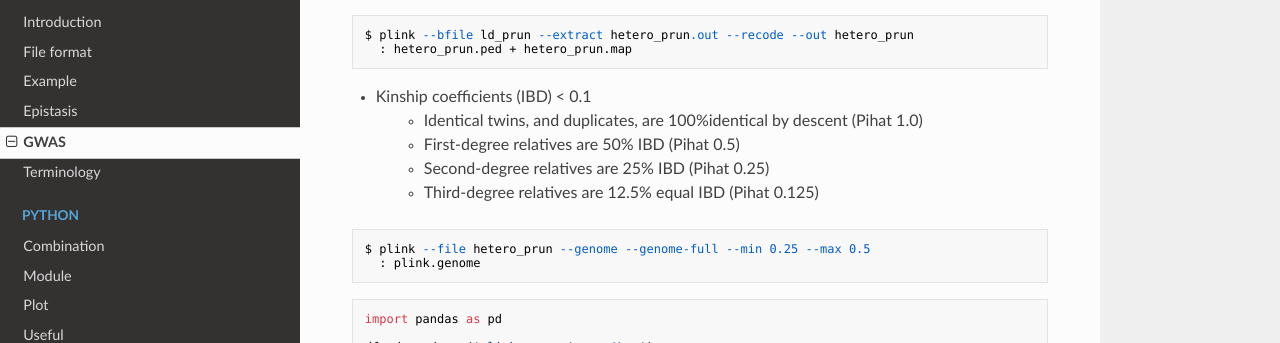
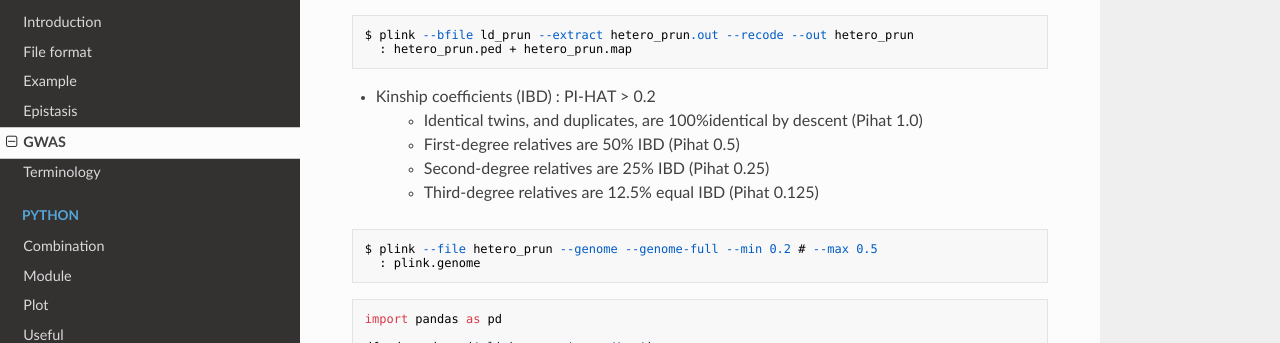
Before and after one commit to WonyoungCho/plink, an MkDocs documentation site: the page built from docs/GWAS.md, in a window 1280 px wide and 900 px high, scrolled down 976 px. Shown: the part 171-514 px from the top of the window. Built offline with MkDocs 1.6.1, drawn with Linux system fonts in a browser that asks for light colours; nearby versions of some CDN libraries; old or Windows-style settings are respelled for this version of MkDocs.

Commit message:
Update GWAS.md

````diff
--- a/docs/GWAS.md
+++ b/docs/GWAS.md
@@ -46,13 +46,13 @@ df_snp.to_csv('hetero_prun.out',index=False)
 $ plink --bfile ld_prun --extract hetero_prun.out --recode --out hetero_prun
   : hetero_prun.ped + hetero_prun.map
 ```
-- Kinship coefficients (IBD) < 0.1
+- Kinship coefficients (IBD) : PI-HAT > 0.2
 > - Identical twins, and duplicates, are 100%identical by descent (Pihat 1.0)
 > - First-degree relatives are 50% IBD (Pihat 0.5)
 > - Second-degree relatives are 25% IBD (Pihat 0.25)
 > - Third-degree relatives are 12.5% equal IBD (Pihat 0.125)
 ```
-$ plink --file hetero_prun --genome --genome-full --min 0.25 --max 0.5
+$ plink --file hetero_prun --genome --genome-full --min 0.2 # --max 0.5
   : plink.genome
 ```
 ```
````
